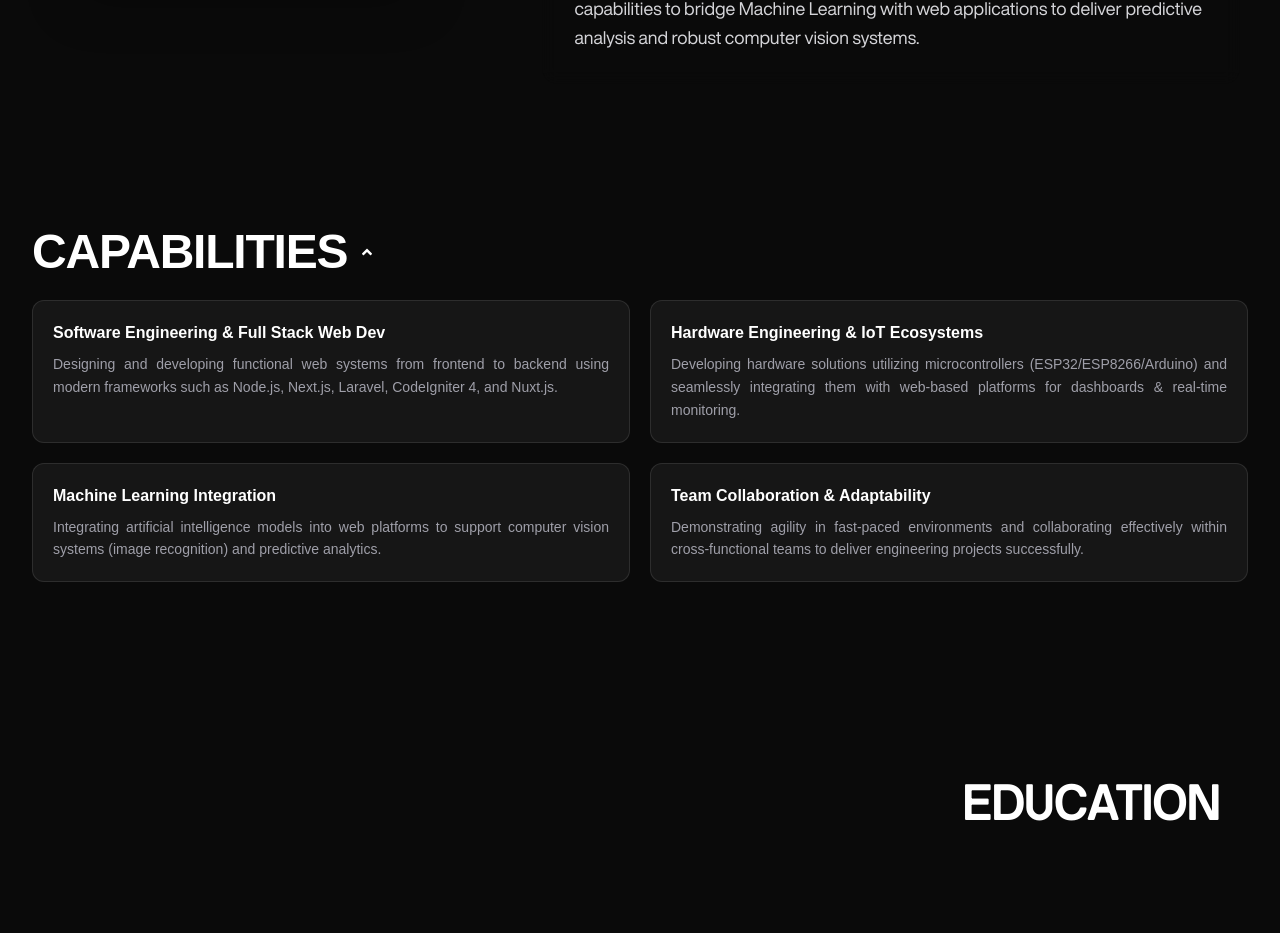
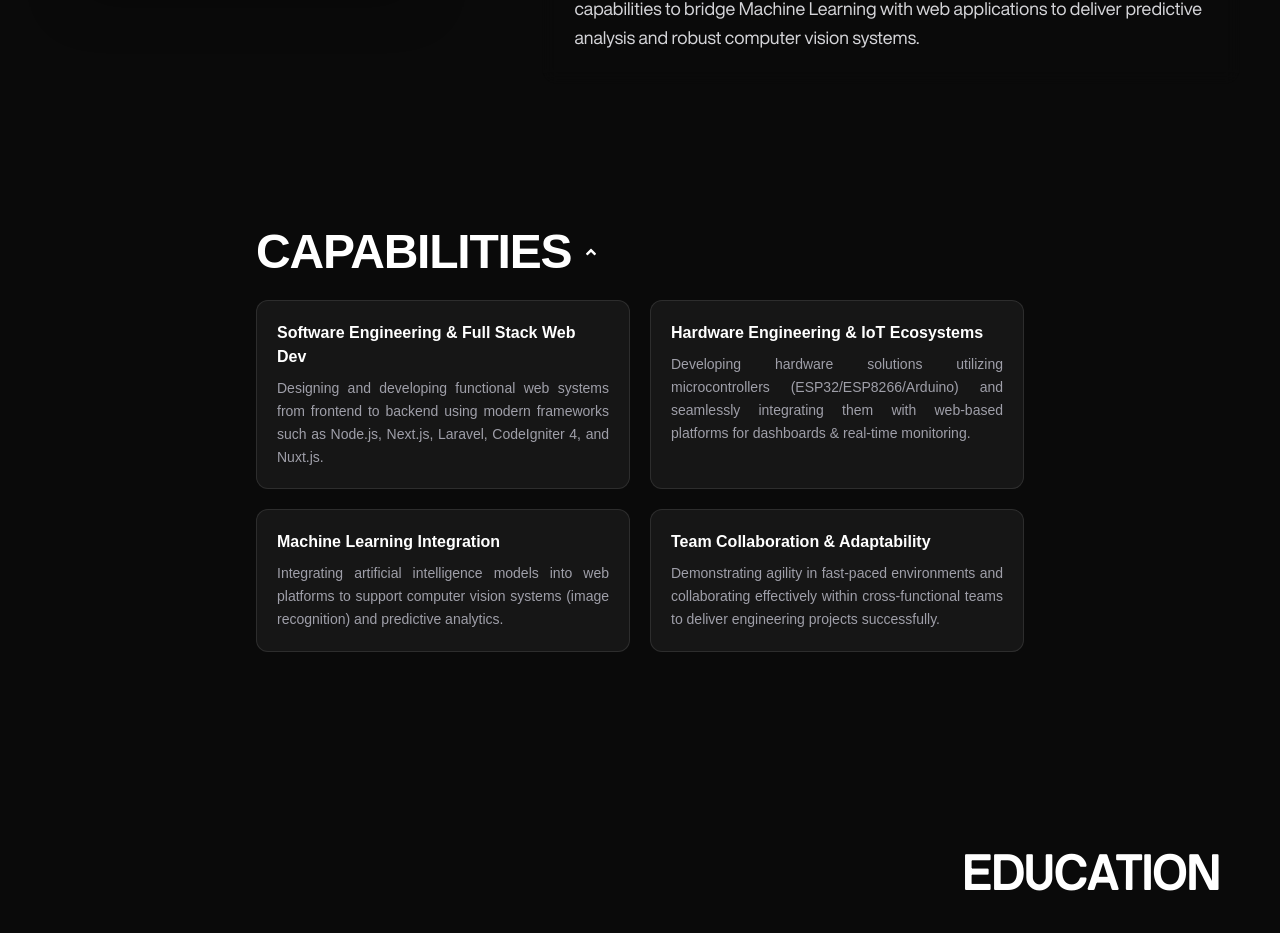
Before and after one commit to ilhambonardoo/my-porfolio, a Next.js app: page / in a window 1280 px wide. Shown: the part 1299-2232 px from the top of the page. Built offline with nearby package versions, Linux system fonts and the light colour scheme.

Commit message:
Tambahin w-full dan lg:px-56 untuk section capabilities

```diff
--- a/src/components/Capabilities.tsx
+++ b/src/components/Capabilities.tsx
@@ -11,7 +11,7 @@ const Capabilities = () => {
   };
 
   return (
-    <section className="mx-auto bg-neutral-950 text-white py-14 max-w-7xl">
+    <section className="mx-auto bg-neutral-950 text-white py-14 w-full lg:px-56">
       <div className="rounded-2xl p-6 md:p-8 lg:w-full">
         <div className="flex gap-2">
           <h3 className="text-5xl font-semibold tracking-tight">
```
